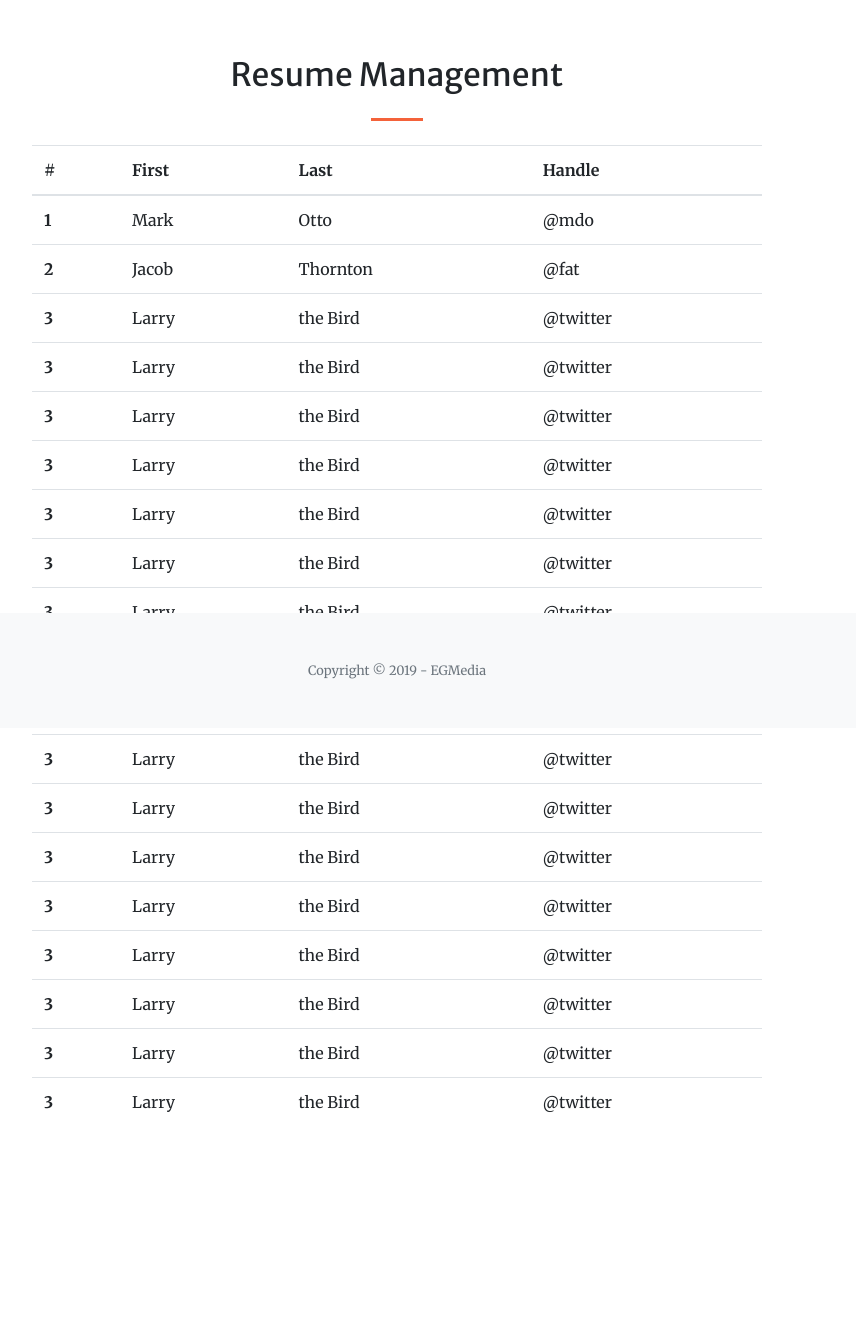
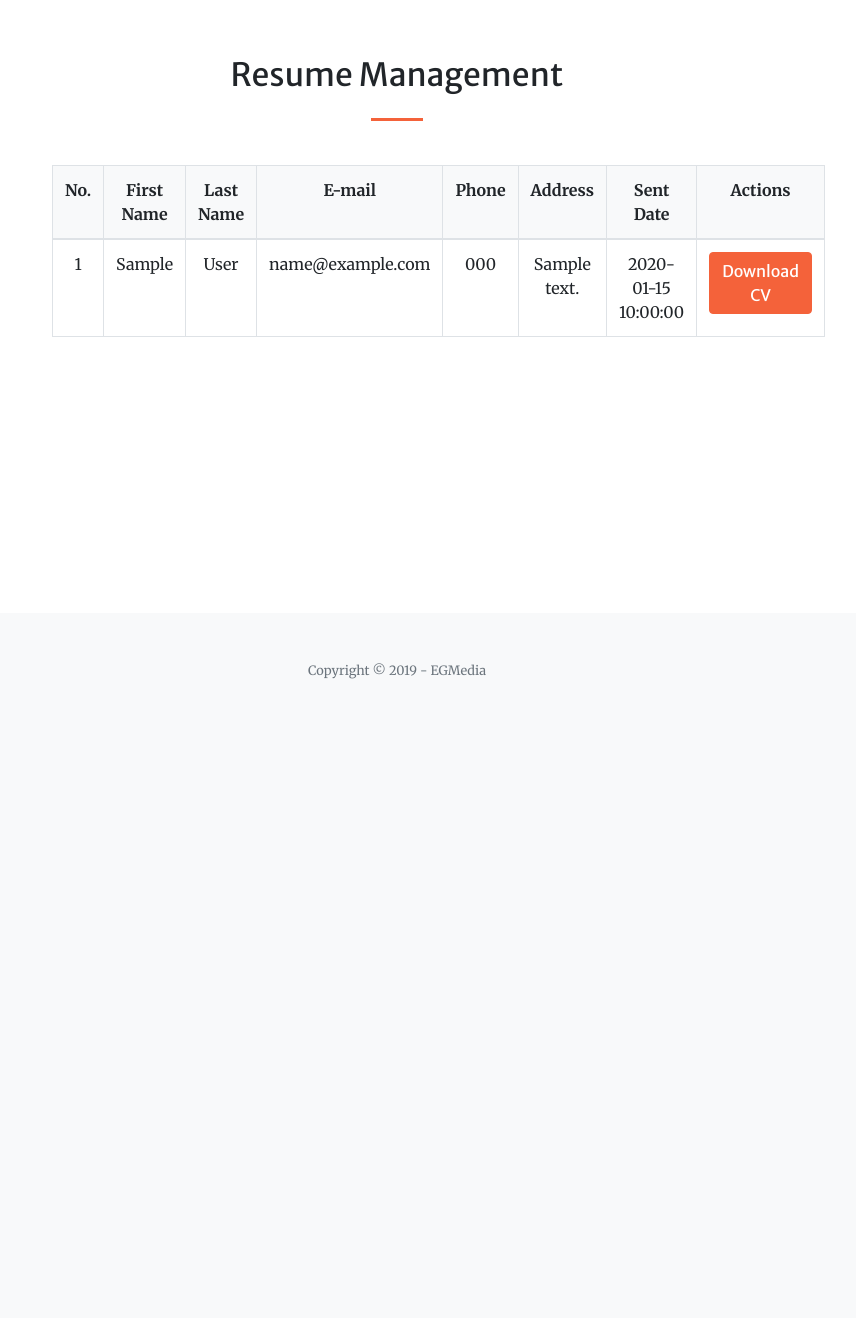
Before and after one commit to egavilan1987/6-Simple-Resume-Manager-and-Job-Application-Website-with-PHP-Bootstrap-and-MySQL, a PHP site: page /resumesManagement.php in a window 1280 px wide. Shown: the part 72-1390 px from the top of the page, without its empty margins (243-1099 px from the left). After the commit the page ends 751 px from the top, so only its background shows below. Run offline with PHP 8.4, Linux system fonts and the light colour scheme; tables that the repository leaves empty hold one stand-in row (values such as "Sample post").

Commit message:
Almos done.

```diff
--- a/positionForm.php
+++ b/positionForm.php
@@ -80,12 +80,12 @@
 
               <div class="form-group">
                 <strong>Description <i class="text-danger">*</i></strong>
-                <textarea type="text" class="form-control" id="description" name="description" placeholder="Enter position description" maxlength="1000"></textarea>
+                <textarea type="text" class="form-control" id="description" name="description" placeholder="Enter position description" maxlength="1000" rows="7"></textarea>
                 <div id="description_error_message" class="text-danger"></div>
               </div>
               <div class="form-group">
                 <strong>Requirement <i class="text-danger">*</i></strong>
-                <textarea type="text" class="form-control" id="requirement" name="requirement" placeholder="Enter position requirement" maxlength="1000"></textarea>
+                <textarea type="text" class="form-control" id="requirement" name="requirement" placeholder="Enter position requirement" maxlength="1000" rows="7"></textarea>
                 <div id="requirement_error_message" class="text-danger"></div>
               </div>
               <button type="button" id="submit" class="btn btn-primary btn-block">SAVE</button>
--- a/resumesManagement.php
+++ b/resumesManagement.php
@@ -50,6 +50,30 @@
   </nav>
 
 
+
+
+
+
+
+
+
+
+
+
+
+
+
+
+
+
+
+
+
+
+
+
+
+
   <!-- Contact Section -->
   <section class="page-section" id="apply">
     <div class="container">
@@ -57,119 +81,101 @@
         <div class="col-lg-8 text-center">
           <h2 class="mt-0">Resume Management</h2>
           <hr class="divider my-4">
-          <div class="text-left">
 
-            <table class="table">
-              <thead>
+
+
+
+
+
+
+
+
+
+
+
+
+
+<?php
+require_once "connection.php";
+
+
+
+      $sql="SELECT candidate_id,
+                  candidate_firstname,
+                  candidate_lastname,
+                  candidate_email,
+                  candidate_phone,
+                  candidate_address,
+                  created_date
+                  FROM tbl_candidate";
+      $result=mysqli_query($connection,$sql);
+?>
+  <!-- DataUsers Card-->
+  <div class=" mb-3">
+    <div class="">
+    </div>
+    <div class="card-body">
+      <div class="">
+        <table class="table table-hover table-condensed table-bordered" id="dataTable">
+          <thead class="p-3 mb-2 bg-light font-weight-bold">
             <tr>
-                  <th scope="col">#</th>
-                  <th scope="col">First</th>
-                  <th scope="col">Last</th>
-                  <th scope="col">Handle</th>
+              <td>No.</td>
+              <td>First Name</td>
+              <td>Last Name</td>
+              <td>E-mail</td>
+              <td>Phone</td>
+              <td>Address</td>
+              <td>Sent Date</td>
+              <td>Actions</td>
             </tr>
           </thead>
-              <tbody>
-                <tr>
-                  <th scope="row">1</th>
-                  <td>Mark</td>
-                  <td>Otto</td>
-                  <td>@mdo</td>
+          <tbody >
+            <?php
+            while ($row=mysqli_fetch_row($result)) {
+              ?>
+              <tr >
+                <td class="text-center"><?php echo $row[0] ?></td>
+                <td class="text-center""><?php echo $row[1] ?></td>
+                <td class="text-center""><?php echo $row[2] ?></td>
+                <td class="text-center""><?php echo $row[3] ?></td>
+                <td class="text-center""><?php echo $row[4] ?></td>
+                <td class="text-center""><?php echo $row[5] ?></td>
+                <td class="text-center""><?php echo $row[6] ?></td>
+
+
+                <td class="text-center"">
+                  <span class="btn btn-primary btn-xs" data-toggle="modal" data-target="#modalView" data-toggle="tooltip" data-placement="bottom" title="View" onclick="addUser('<?php echo $row[0]; ?>')">
+                    <span>Download CV</span>
+                  </span>
+                </td>
               </tr>
-                <tr>
-                  <th scope="row">2</th>
-                  <td>Jacob</td>
-                  <td>Thornton</td>
-                  <td>@fat</td>
-                </tr>
-                <tr>
-                  <th scope="row">3</th>
-                  <td>Larry</td>
-                  <td>the Bird</td>
-                  <td>@twitter</td>
-                </tr>
-                <tr>
-                  <th scope="row">3</th>
-                  <td>Larry</td>
-                  <td>the Bird</td>
-                  <td>@twitter</td>
-                </tr><tr>
-                  <th scope="row">3</th>
-                  <td>Larry</td>
-                  <td>the Bird</td>
-                  <td>@twitter</td>
-                </tr><tr>
-                  <th scope="row">3</th>
-                  <td>Larry</td>
-                  <td>the Bird</td>
-                  <td>@twitter</td>
-                </tr><tr>
-                  <th scope="row">3</th>
-                  <td>Larry</td>
-                  <td>the Bird</td>
-                  <td>@twitter</td>
-                </tr><tr>
-                  <th scope="row">3</th>
-                  <td>Larry</td>
-                  <td>the Bird</td>
-                  <td>@twitter</td>
-                </tr><tr>
-                  <th scope="row">3</th>
-                  <td>Larry</td>
-                  <td>the Bird</td>
-                  <td>@twitter</td>
-                </tr><tr>
-                  <th scope="row">3</th>
-                  <td>Larry</td>
-                  <td>the Bird</td>
-                  <td>@twitter</td>
-                </tr><tr>
-                  <th scope="row">3</th>
-                  <td>Larry</td>
-                  <td>the Bird</td>
-                  <td>@twitter</td>
-                </tr><tr>
-                  <th scope="row">3</th>
-                  <td>Larry</td>
-                  <td>the Bird</td>
-                  <td>@twitter</td>
-                </tr><tr>
-                  <th scope="row">3</th>
-                  <td>Larry</td>
-                  <td>the Bird</td>
-                  <td>@twitter</td>
-                </tr><tr>
-                  <th scope="row">3</th>
-                  <td>Larry</td>
-                  <td>the Bird</td>
-                  <td>@twitter</td>
-                </tr><tr>
-                  <th scope="row">3</th>
-                  <td>Larry</td>
-                  <td>the Bird</td>
-                  <td>@twitter</td>
-                </tr><tr>
-                  <th scope="row">3</th>
-                  <td>Larry</td>
-                  <td>the Bird</td>
-                  <td>@twitter</td>
-                </tr><tr>
-                  <th scope="row">3</th>
-                  <td>Larry</td>
-                  <td>the Bird</td>
-                  <td>@twitter</td>
-                </tr><tr>
-                  <th scope="row">3</th>
-                  <td>Larry</td>
-                  <td>the Bird</td>
-                  <td>@twitter</td>
-                </tr><tr>
-                  <th scope="row">3</th>
-                  <td>Larry</td>
-                  <td>the Bird</td>
-                  <td>@twitter</td>
-                </tr>
+              <?php
+            }
+            ?>
           </tbody>
         </table>
+      </div>
+    </div>
+  </div>
+
+
+
+
+
+
+
+
+
+
+
+
+
+
+
+
+
+
+
 
           </div>
         </div>
```
Also changed, not shown: index.html (+6 -13 lines), files/20160430_131905.jpg (deleted), files/20161105_111109.jpg (deleted), files/20180510_105616.jpg (deleted), files/20180510_122650.jpg (deleted), files/20180510_122710.jpg (deleted), files/20180510_122713.jpg (deleted), files/IMG-20180623-WA0048.jpg (deleted), files/IMG-20180623-WA0059.jpg (deleted), files/IMG-20180623-WA0061.jpg (deleted), 2 other files. Lines whose indentation alone changed are shown as unchanged.
